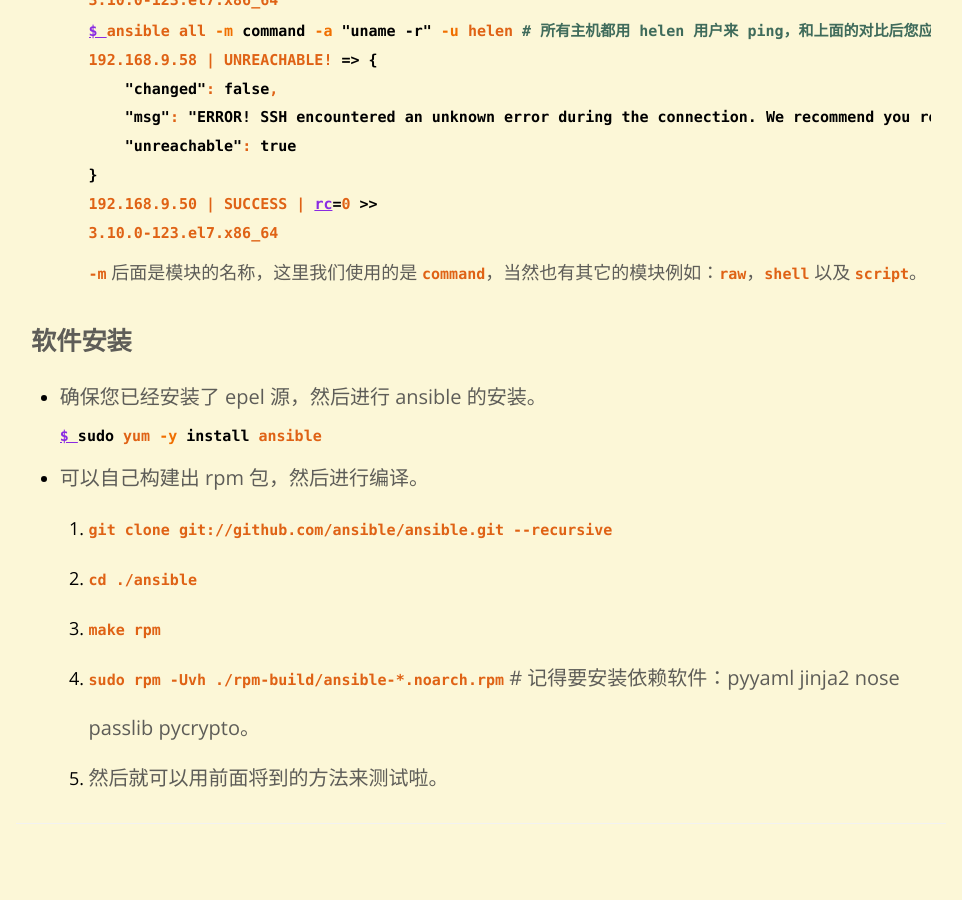
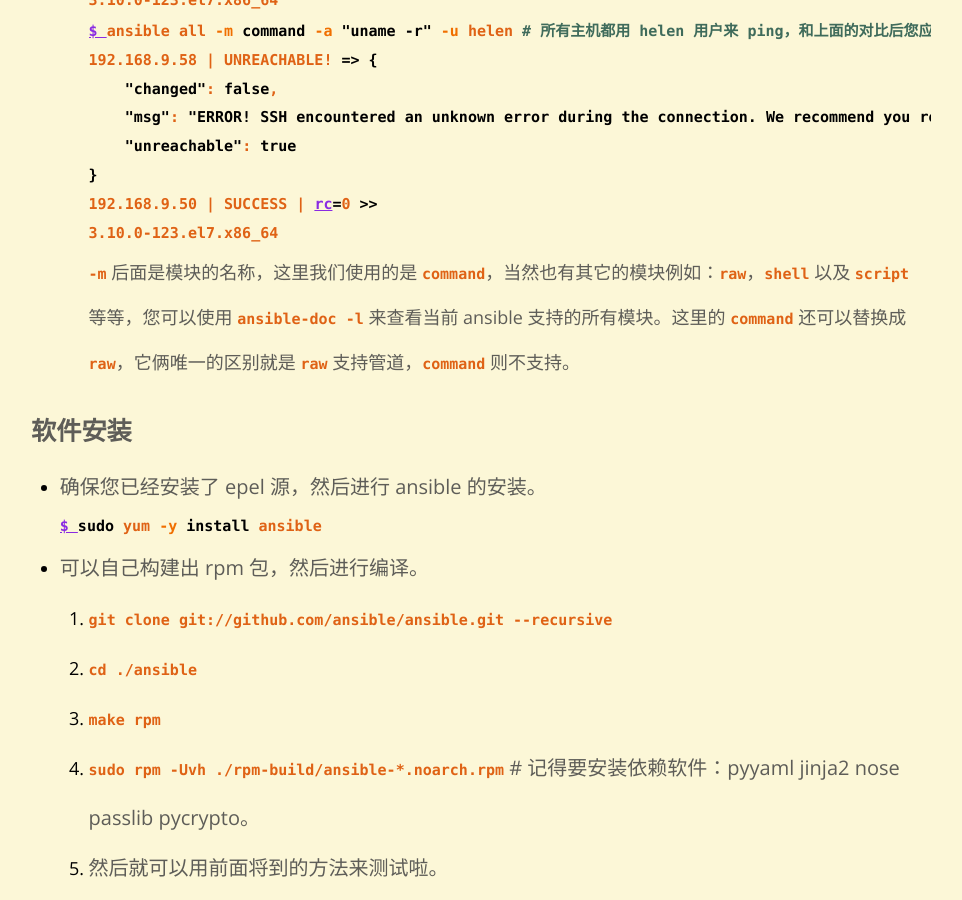
Before and after one commit to yaqi001/yaqi.github.io, a Jekyll site: the page built from _posts/2015-10-23-Ansible 从0到1.md, in a window 1280 px wide and 900 px high, scrolled down 4816 px. Shown: the whole window, without its empty margins (159-1121 px from the left). Built offline with Jekyll 4.4.1, drawn with Linux system fonts in a browser that asks for light colours; nearby versions of some CDN libraries.

Commit message:
add fixes

```diff
--- a/_posts/2015-10-23-Ansible 从0到1.md
+++ b/_posts/2015-10-23-Ansible 从0到1.md
@@ -185,7 +185,7 @@
      3.10.0-123.el7.x86_64
      ~~~
 
-     `-m` 后面是模块的名称，这里我们使用的是 `command`，当然也有其它的模块例如：`raw`，`shell` 以及 `script`。
+     `-m` 后面是模块的名称，这里我们使用的是 `command`，当然也有其它的模块例如：`raw`，`shell` 以及 `script` 等等，您可以使用 `ansible-doc -l` 来查看当前 ansible 支持的所有模块。这里的 `command` 还可以替换成 `raw`，它俩唯一的区别就是 `raw` 支持管道，`command` 则不支持。
 
 ### 软件安装
 
```
